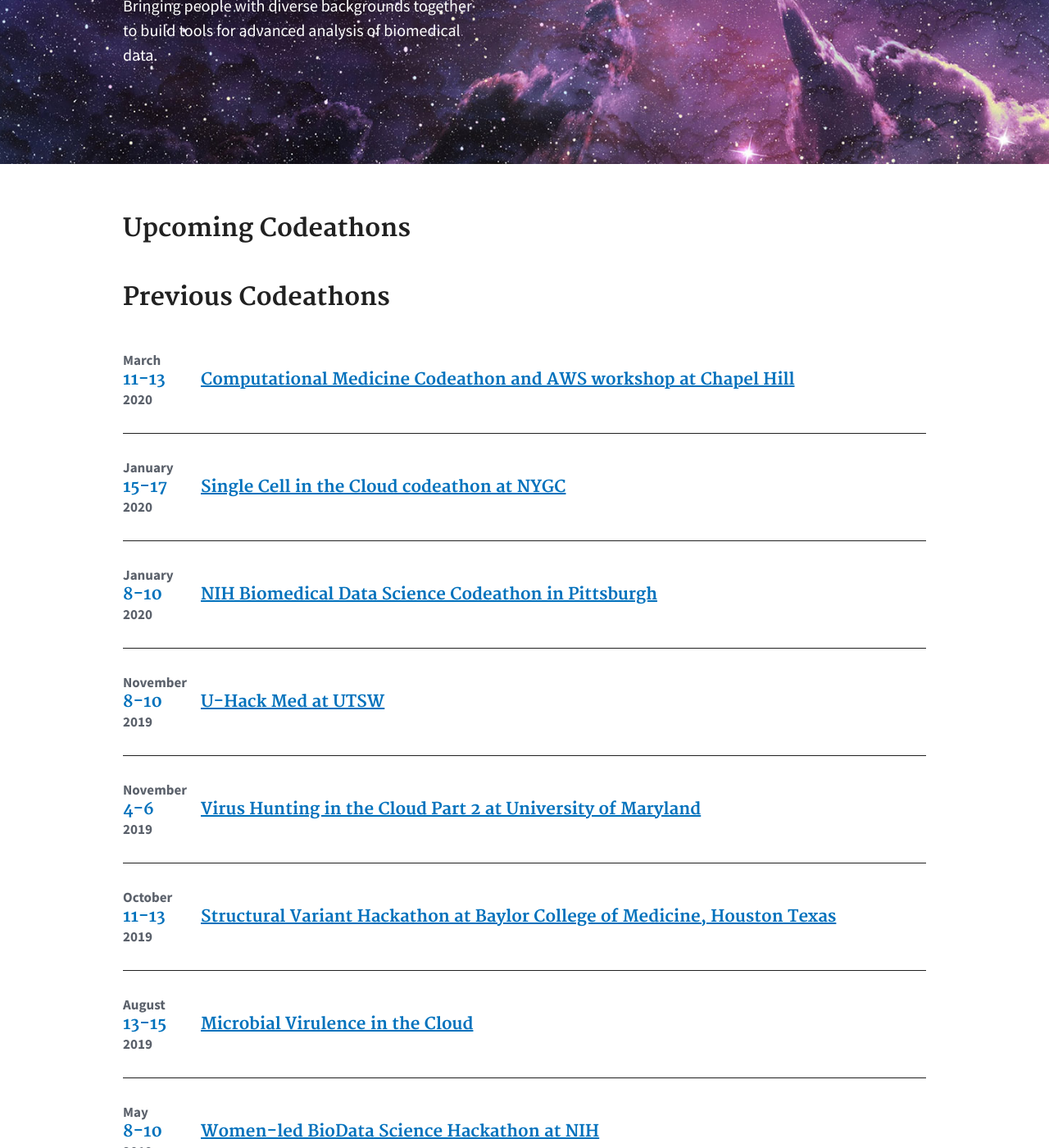
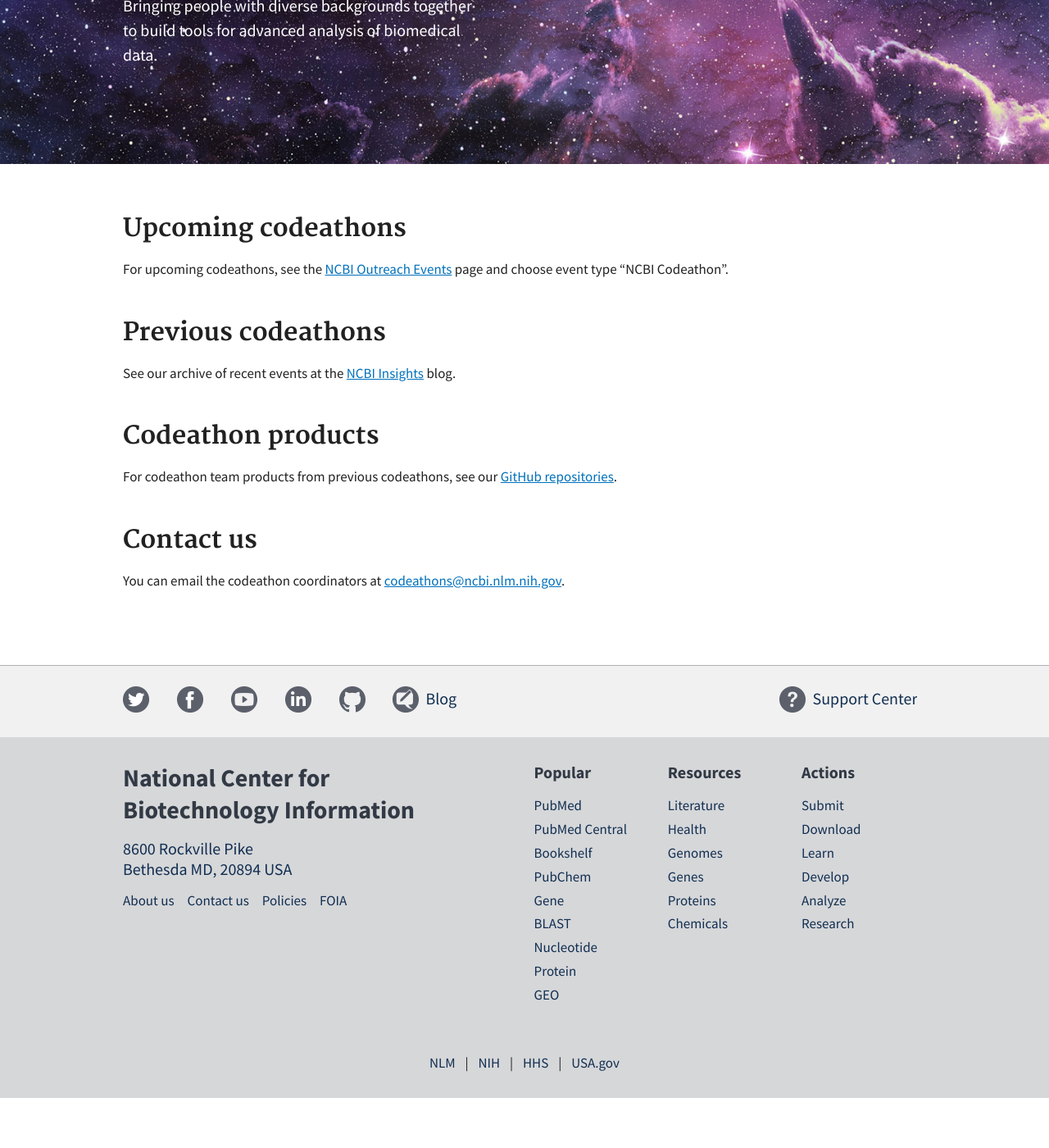
Before and after one commit to NCBI-Codeathons/ncbi-codeathons.github.io, a Jekyll site: the page built from index.md, in a window 1280 px wide and 1400 px high, scrolled down 317 px. Shown: the whole window at 82% size. Built offline with Jekyll 4.4.1, drawn with Linux system fonts in a browser that asks for light colours; after the commit the page ends 1656 px from its top, so only the background shows below that; some of the changed text lies outside the part shown.

Commit message:
Remove outdated event list from Home and add email.

```diff
--- a/index.md
+++ b/index.md
@@ -3,24 +3,17 @@ layout: default
 title: Home
 ---
 
-## Upcoming Codeathons
+## Upcoming codeathons
+For upcoming codeathons, see the [NCBI Outreach Events](https://ncbiinsights.ncbi.nlm.nih.gov/ncbi-outreach-events/#events) page and choose event type "NCBI Codeathon".
 
-{% include upcoming-hackathon.html %}
+## Previous codeathons
+See our archive of recent events at the [NCBI Insights](https://ncbiinsights.ncbi.nlm.nih.gov/event_listing_type/ncbi-codeathon/) blog.
 
-<button class="upcoming toggle">View More Events</button>
+## Codeathon products
+For codeathon team products from previous codeathons, see our [GitHub repositories](https://github.com/ncbi-codeathons).
 
-## Previous Codeathons
-
-{% include previous-hackathon.html %}
-
-
-## Codeathon Products
-
-{% include hackathon-products.html %}
-
-<!-- <button><a href="/products">View More Products</a></button> -->
-
-<!-- {% include calendar.html month="August" %} -->
+## Contact us
+You can email the codeathon coordinators at [codeathons@ncbi.nlm.nih.gov](mailto:codeathons@ncbi.nlm.nih.gov).
 
 <!--have show more script here so it only runs on home page -->
 <script src="/js/show-more.js"></script>
```
Also changed, not shown: 1 other file.
